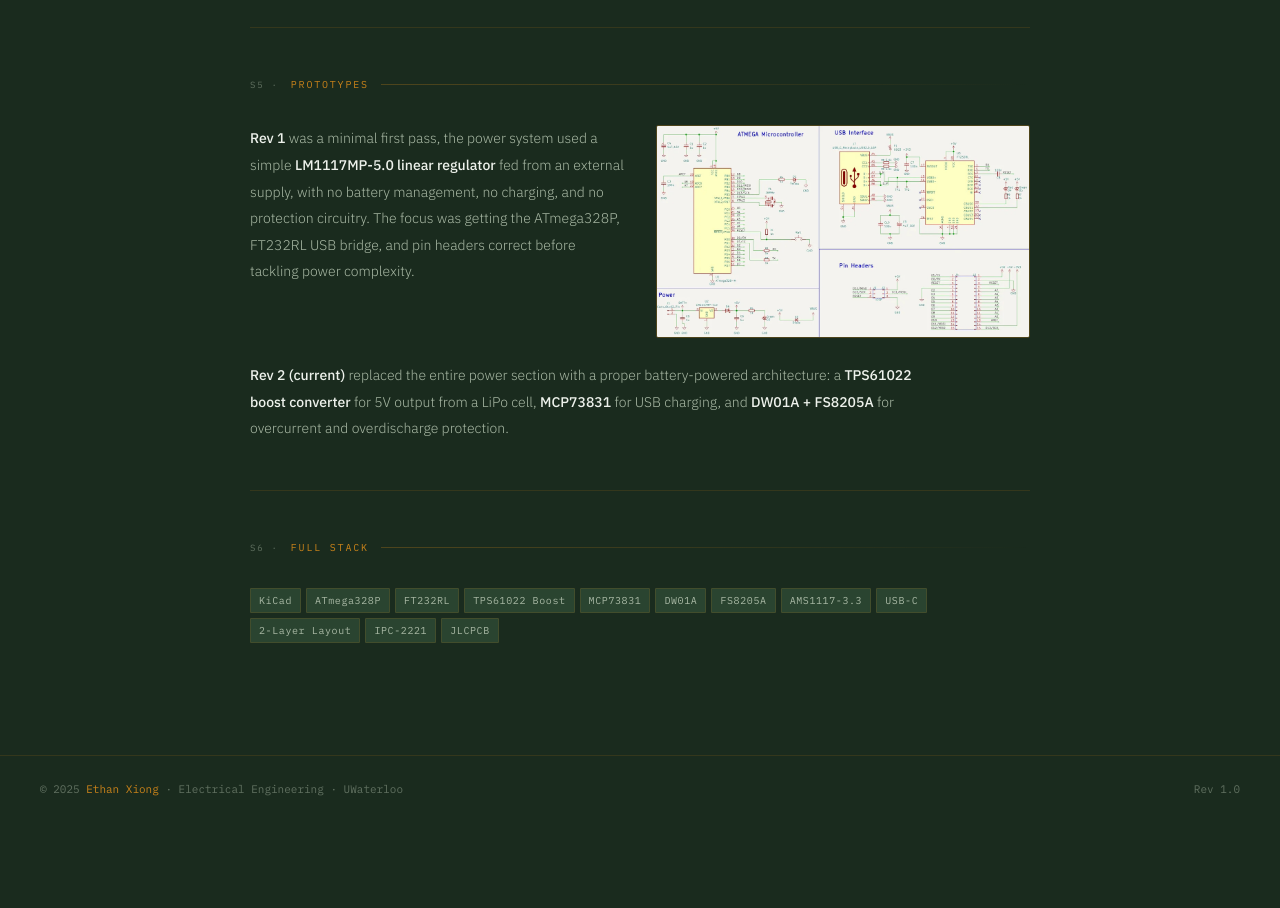
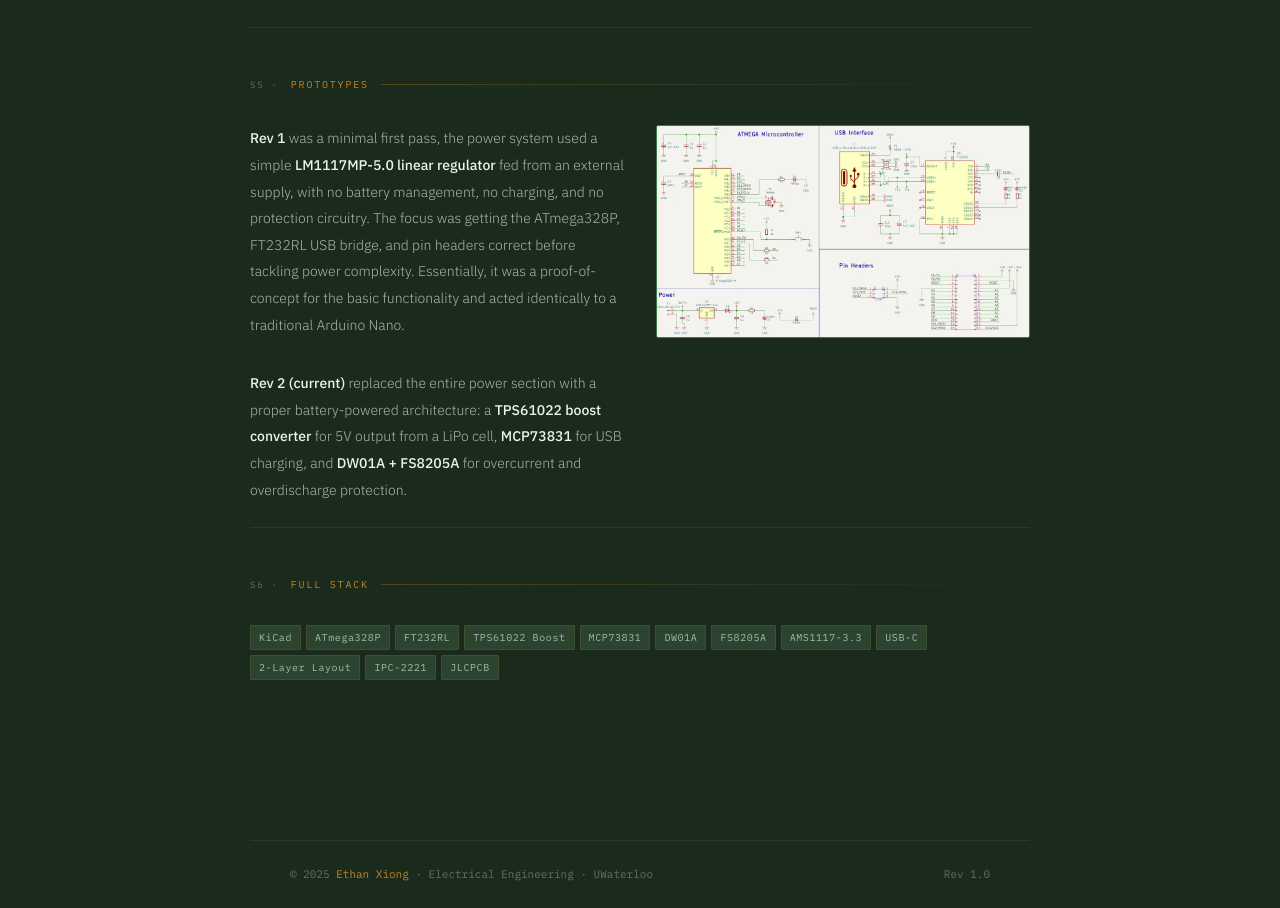
Before and after one commit to exion5/exion5, a plain HTML site: page projects/arduino-pcb.html in a window 1280 px wide. Shown: the part 3100-4008 px from the top of the page. Before the commit the page ends 3922 px from the top, so only its background shows below. Drawn offline with Linux system fonts and the light colour scheme.

Commit message:
added box around image

```diff
--- a/projects/arduino-pcb.html
+++ b/projects/arduino-pcb.html
@@ -243,10 +243,11 @@ R10 = <span class="num">732</span> kΩ   <span class="cm"># → V_out = 0.6 × (
         <strong>Rev 1</strong> was a minimal first pass, the power system used a simple
         <strong>LM1117MP-5.0 linear regulator</strong> fed from an external supply, with no battery
         management, no charging, and no protection circuitry. The focus was getting the ATmega328P,
-        FT232RL USB bridge, and pin headers correct before tackling power complexity.</p>
+        FT232RL USB bridge, and pin headers correct before tackling power complexity. Essentially,
+        it was a proof-of-concept for the basic functionality and acted identically to a traditional Arduino Nano.</p>
       </div>
-      <img src="../images/schematicV1.jpg" alt="PCB Front View"
-          style="width:100%; border-radius:2px; border:1px solid var(--border2);">
+      <div style="border: 1px solid #3a7a4a; border-radius: 2px; overflow: hidden;">
+      <img src="../images/schematicV1.jpg" alt="Schematic" style="width:100%; display:block;">
     </div>
     <div class="prose">
       <p>
```
